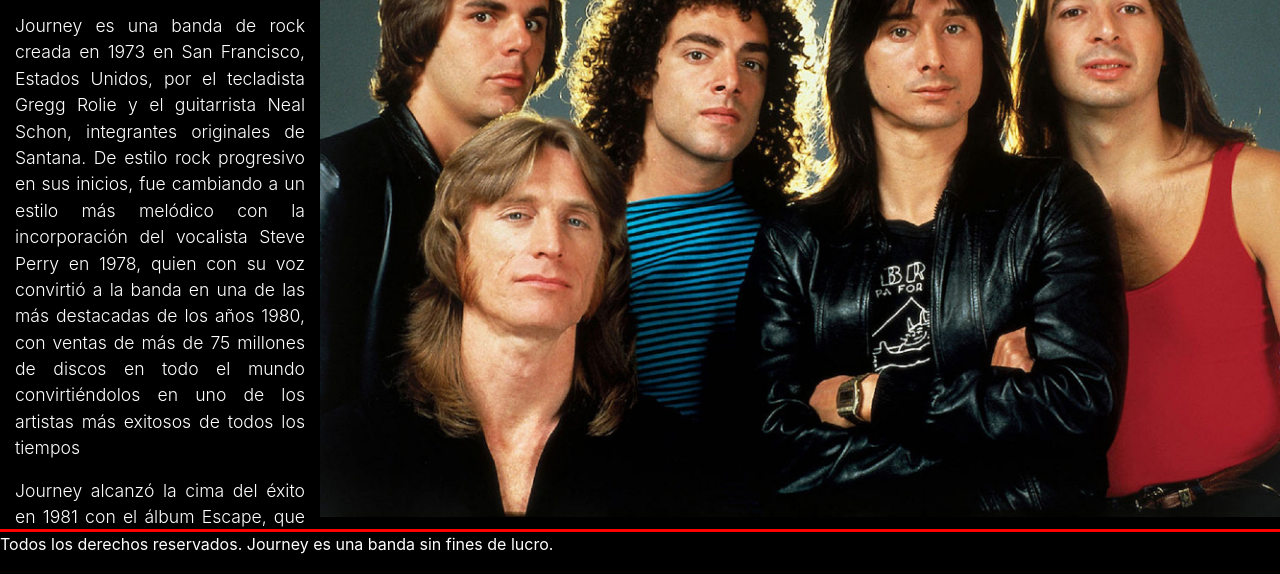
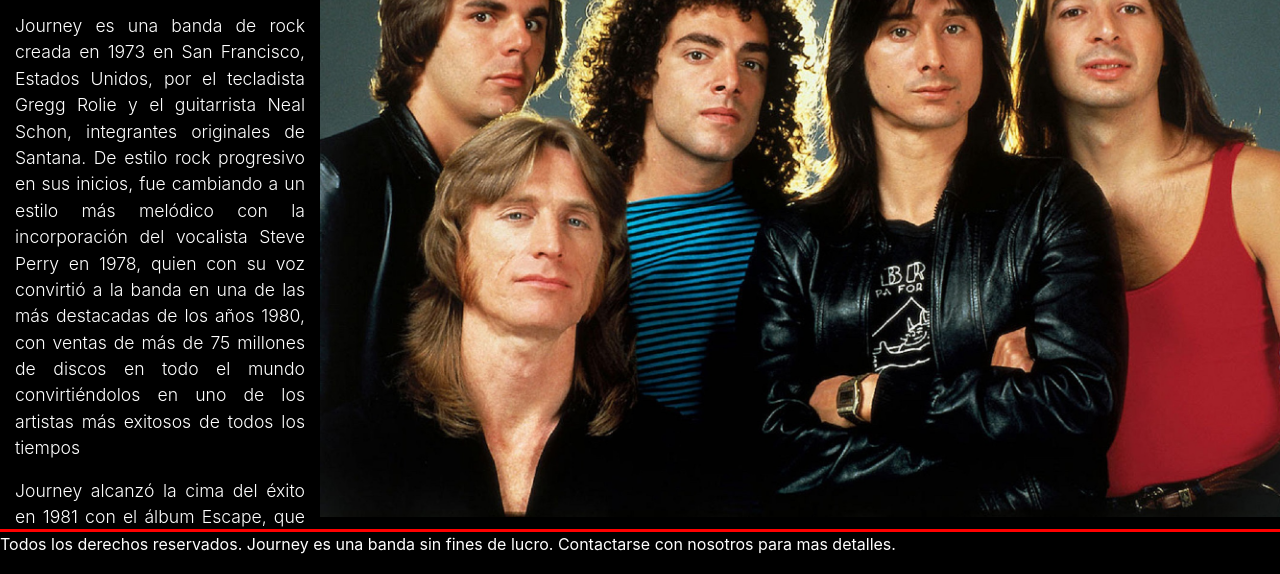
Before and after one commit to MartinSegarra/journey, a website: page index.html in a window 1280 px wide. Shown: the part 224-798 px from the top of the page. Drawn offline with nearby package versions, Linux system fonts and the light colour scheme.

Commit message:
Modificado de footer

```diff
--- a/index.html
+++ b/index.html
@@ -78,7 +78,7 @@
 
       <footer>
           <div class="footerConfig">
-          <p class="textoFooter__white"> Todos los derechos reservados. Journey es una banda sin fines de lucro. </p>
+          <p class="textoFooter__white"> Todos los derechos reservados. Journey es una banda sin fines de lucro. Contactarse con nosotros para mas detalles.</p>
         </div>
       </footer>
 
```
